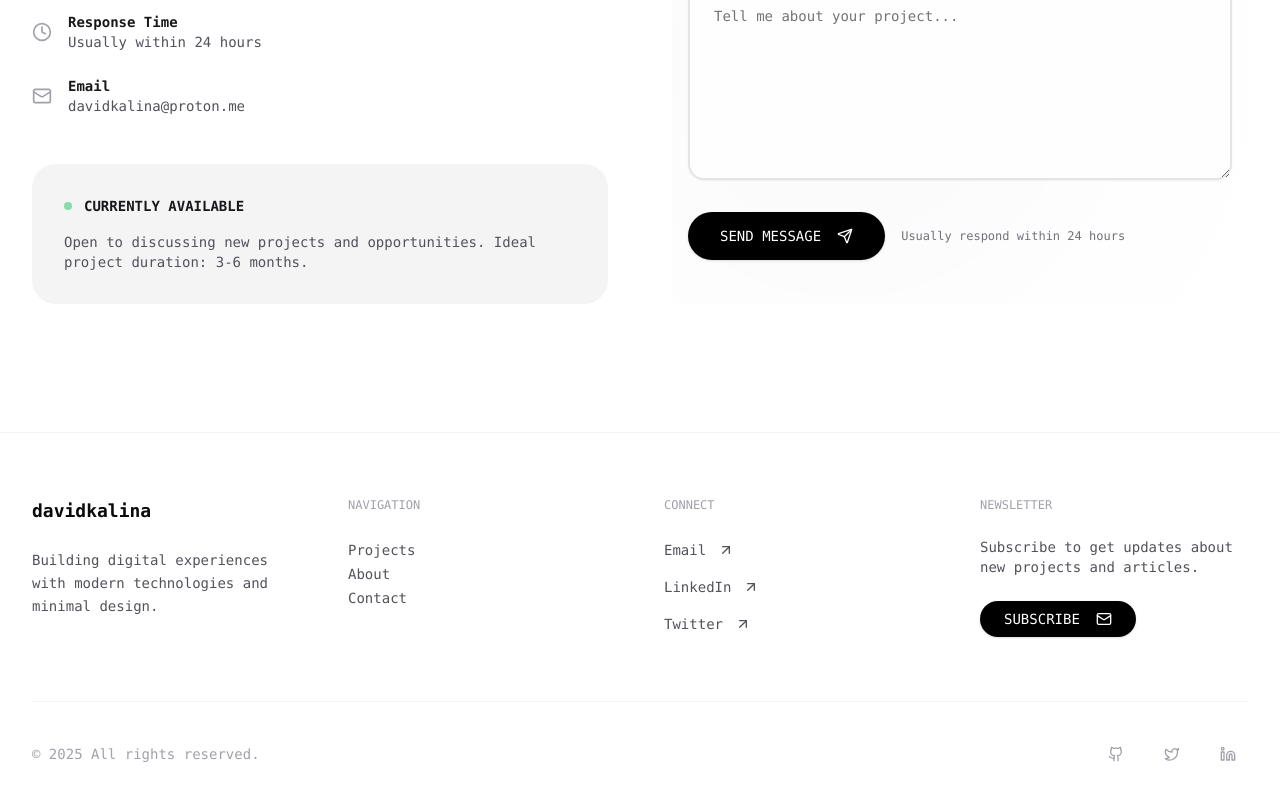
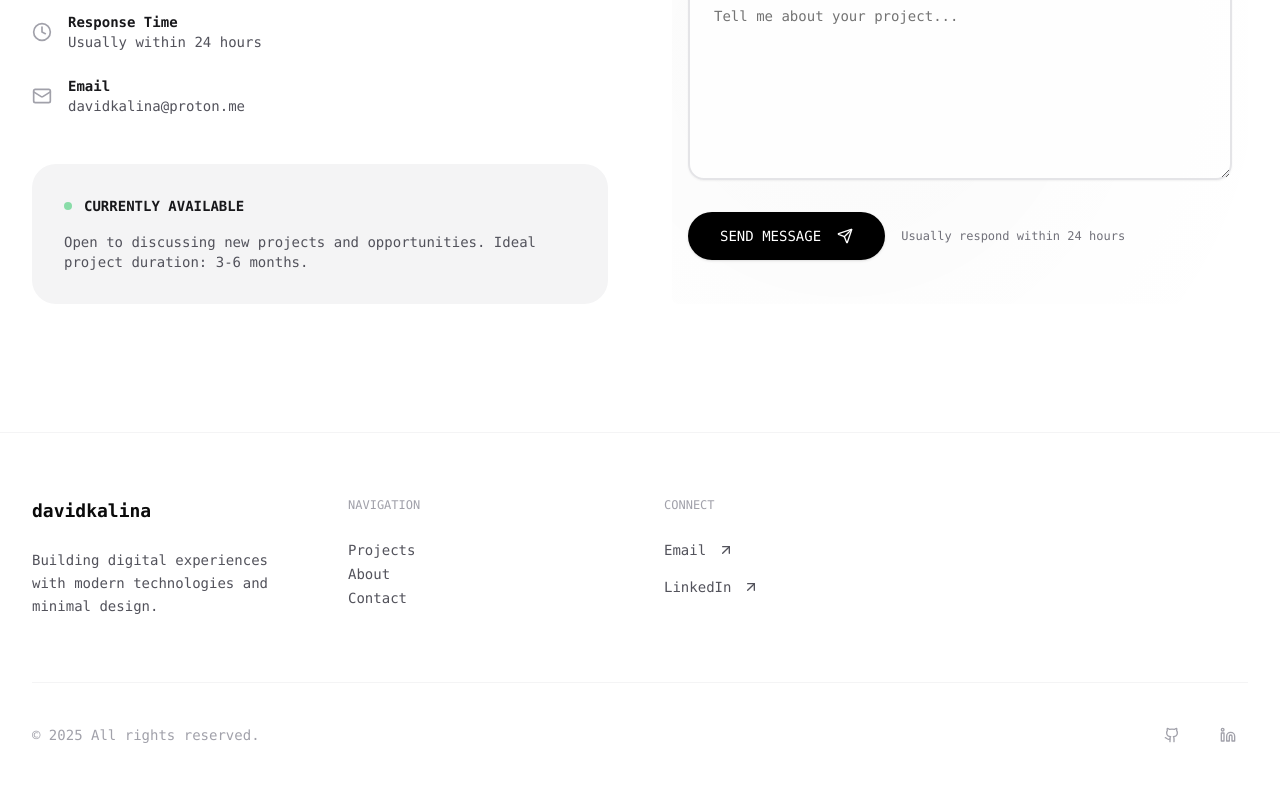
Before and after one commit to DavidKalina/davidkalina, a Next.js app: page / in a window 1280 px wide. Shown: the part 5901-6701 px from the top of the page. Built offline with nearby package versions, Linux system fonts and the light colour scheme.

Commit message:
feat: update footer

```diff
--- a/components/Footer.tsx
+++ b/components/Footer.tsx
@@ -1,7 +1,6 @@
-import React from "react";
 import { Button } from "@/components/ui/button";
+import { ArrowUpRight, Github, Linkedin } from "lucide-react";
 import Link from "next/link";
-import { Github, Twitter, Linkedin, Mail, ArrowUpRight } from "lucide-react";
 
 const ModernFooter = () => {
   const currentYear = new Date().getFullYear();
@@ -25,7 +24,7 @@ const ModernFooter = () => {
           <div className="space-y-6">
             <h4 className="font-mono text-xs text-zinc-400">NAVIGATION</h4>
             <div className="space-y-4">
-              <Link href="/projects">
+              <Link href="#projects">
                 <Button
                   variant="link"
                   className="p-0 h-auto font-mono text-sm text-zinc-600 hover:text-black hover:no-underline"
@@ -34,7 +33,7 @@ const ModernFooter = () => {
                 </Button>
               </Link>
               <br />
-              <Link href="/about">
+              <Link href="#about">
                 <Button
                   variant="link"
                   className="p-0 h-auto font-mono text-sm text-zinc-600 hover:text-black hover:no-underline"
@@ -43,7 +42,7 @@ const ModernFooter = () => {
                 </Button>
               </Link>
               <br />
-              <Link href="/contact">
+              <Link href="#contact">
                 <Button
                   variant="link"
                   className="p-0 h-auto font-mono text-sm text-zinc-600 hover:text-black hover:no-underline"
@@ -86,24 +85,11 @@ const ModernFooter = () => {
                 </Link>
               </Button>
               <br />
-              <Button
-                variant="link"
-                className="p-0 h-auto font-mono text-sm text-zinc-600 hover:text-black hover:no-underline group inline-flex items-center"
-                asChild
-              >
-                <Link href="https://twitter.com" target="_blank">
-                  Twitter
-                  <ArrowUpRight
-                    size={14}
-                    className="ml-1 transition-transform group-hover:translate-x-0.5 group-hover:-translate-y-0.5"
-                  />
-                </Link>
-              </Button>
             </div>
           </div>
 
           {/* Newsletter Section */}
-          <div className="space-y-6">
+          {/* <div className="space-y-6">
             <h4 className="font-mono text-xs text-zinc-400">NEWSLETTER</h4>
             <p className="font-mono text-sm text-zinc-600">
               Subscribe to get updates about new projects and articles.
@@ -112,7 +98,7 @@ const ModernFooter = () => {
               SUBSCRIBE
               <Mail className="ml-2" size={16} />
             </Button>
-          </div>
+          </div> */}
         </div>
 
         {/* Bottom Bar */}
@@ -126,18 +112,8 @@ const ModernFooter = () => {
               className="rounded-full h-10 w-10 text-zinc-400 hover:text-black"
               asChild
             >
-              <Link href="https://github.com" target="_blank">
+              <Link href="https://github.com/DavidKalina" target="_blank">
                 <Github size={18} />
-              </Link>
-            </Button>
-            <Button
-              variant="ghost"
-              size="icon"
-              className="rounded-full h-10 w-10 text-zinc-400 hover:text-black"
-              asChild
-            >
-              <Link href="https://twitter.com" target="_blank">
-                <Twitter size={18} />
               </Link>
             </Button>
             <Button
```
